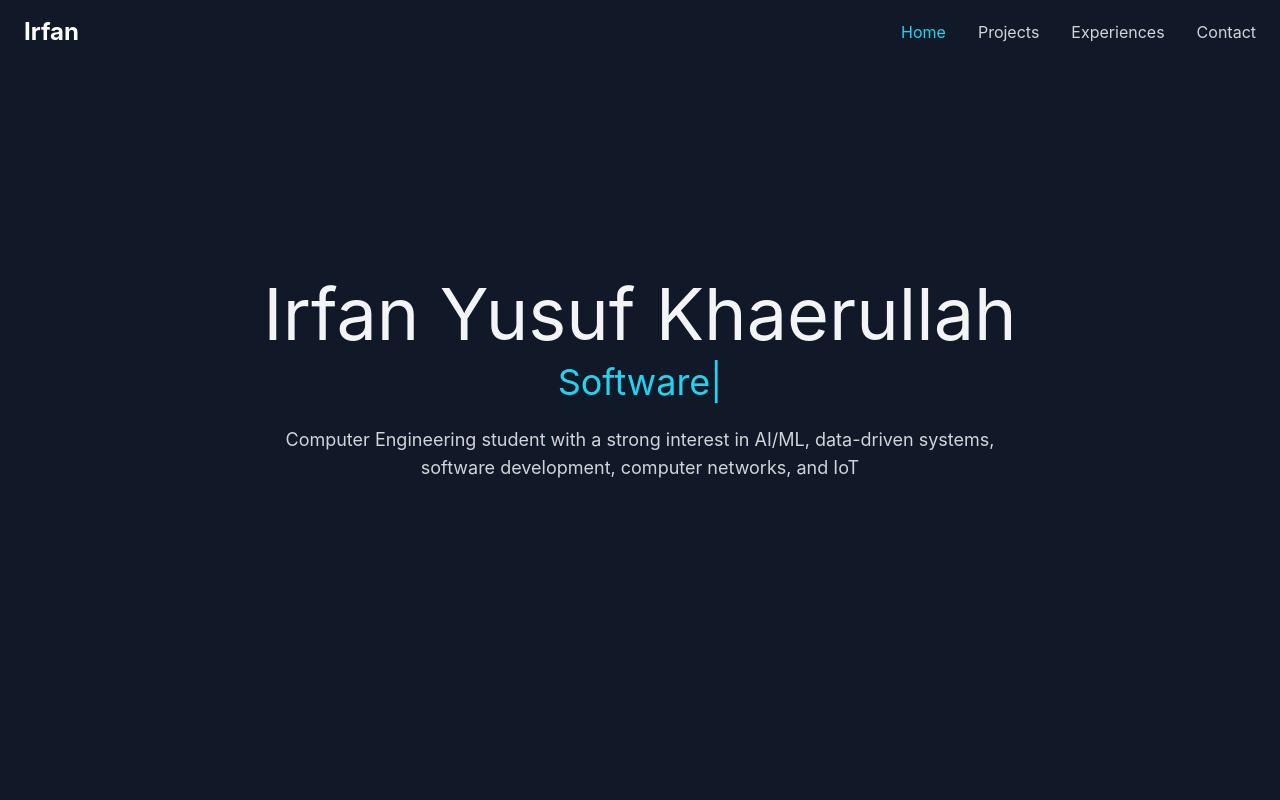
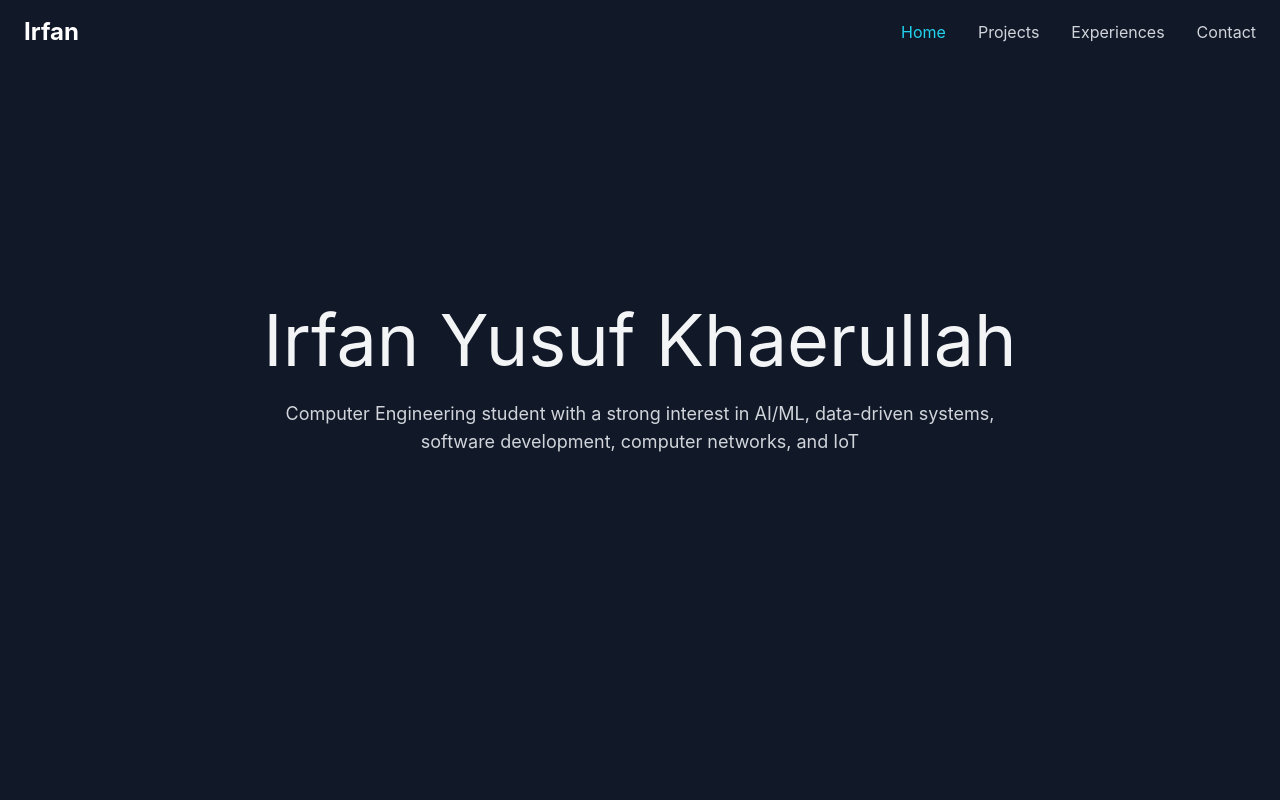
Before and after one commit to irfanyusuf13/portofolio, a React (Vite) app: page / in a window 1280 px wide. Shown: the top 800 px of the page. Built offline with nearby package versions, Linux system fonts and the light colour scheme.

Commit message:
hapus sesuatu

```diff
--- a/src/components/sections/Hero.tsx
+++ b/src/components/sections/Hero.tsx
@@ -1,5 +1,4 @@
 import { motion } from 'framer-motion';
-import { TypeAnimation } from 'react-type-animation';
 
 const Hero = () => {
   return (
@@ -8,20 +7,6 @@ const Hero = () => {
         <h1 className="text-4xl md:text-6xl lg:text-7xl">
           Irfan Yusuf Khaerullah
         </h1>
-        <TypeAnimation
-          sequence={[
-            'AI/ML', 2000,
-            'Data Analytic', 2000,
-            'Software Engineer', 2000,
-            'Computer Networks', 2000,
-            'IoT System', 2000,
-
-          ]}
-          wrapper="span"
-          speed={50}
-          className="text-2xl md:text-4xl text-cyan-400 mt-3 block"
-          repeat={Infinity}
-        />
         <p className="max-w-3xl mx-auto mt-6 text-lg text-gray-300">
           Computer Engineering student with a strong interest in AI/ML, data-driven systems, software development, computer networks, and IoT
         </p>
```
Also changed, not shown: public/images/me/WhatsApp Image 2025-07-09 at 10.40.35_02b67d85.jpg (added), public/images/me/irfan.jpg (added).
